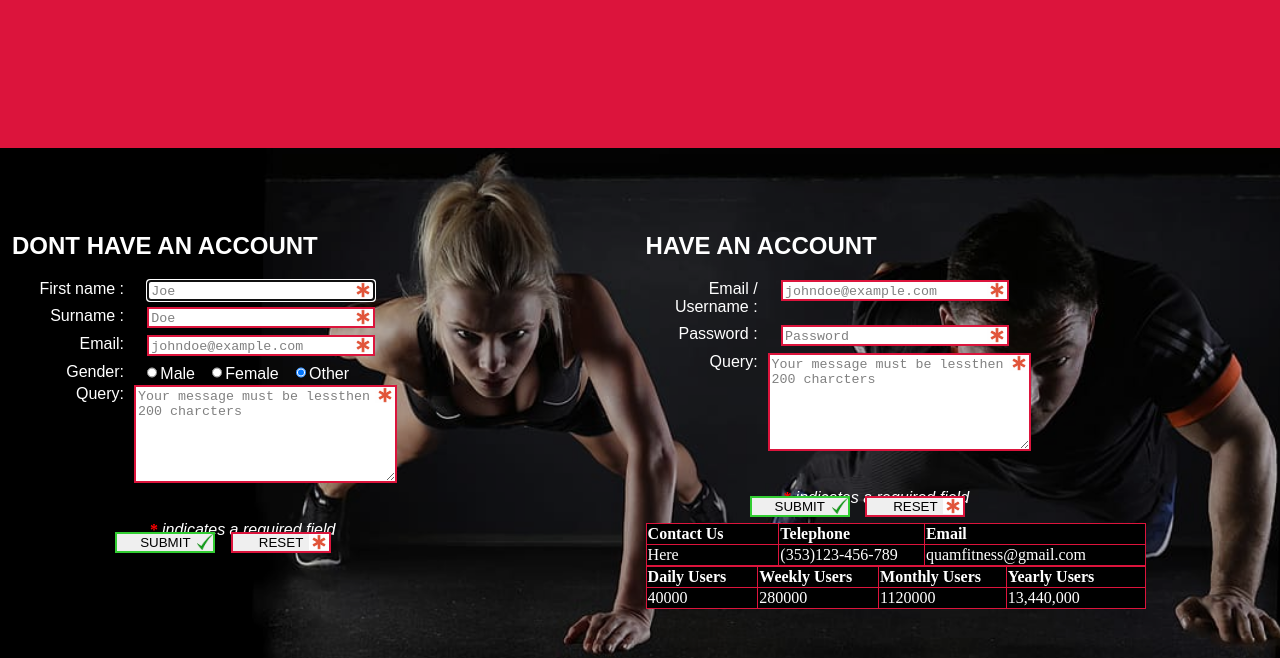
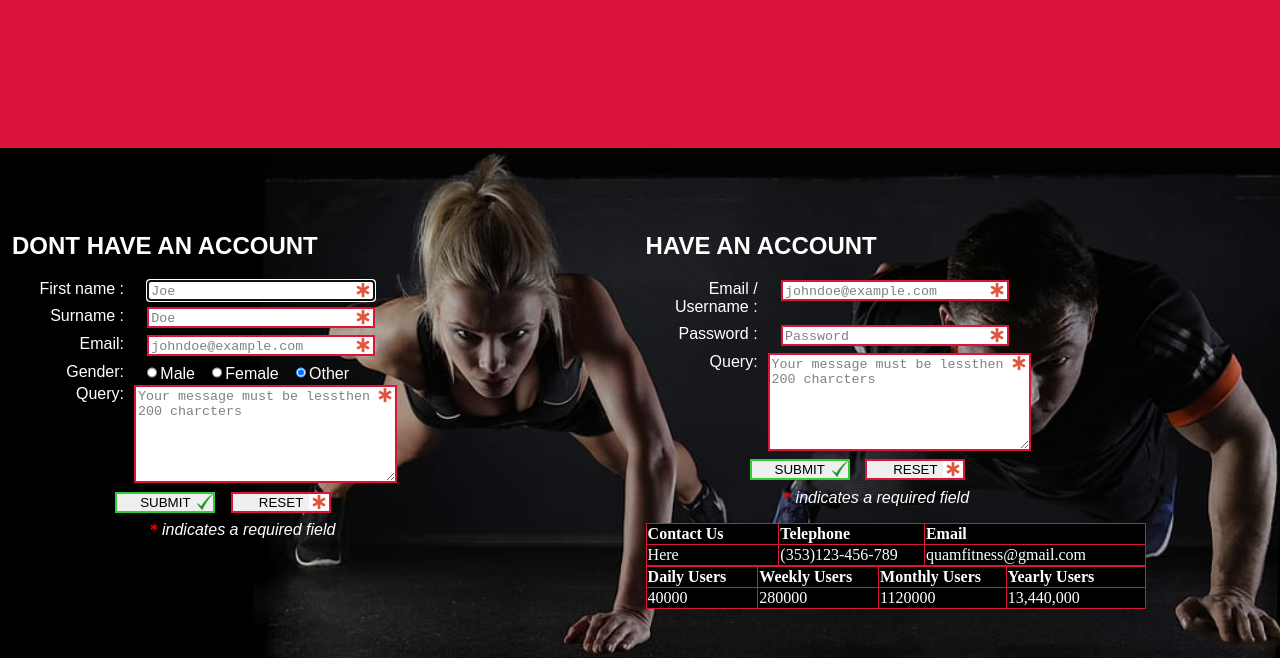
Before and after one commit to OisinVincent/WebProject, a plain HTML site: page contact.html in a window 1280 px wide. Shown: the part 176-834 px from the top of the page. Drawn offline with Linux system fonts and the light colour scheme.

Commit message:
Add files via upload

```diff
--- a/Styles/mainStyles.css
+++ b/Styles/mainStyles.css
@@ -582,7 +582,7 @@ textarea:invalid{
 
 #button{
     position: absolute;
-    top: 80%;
+    top: 70%;
     left: 7.4%;
      border: 2px solid limegreen;
     background-image: url(../Images/tick.png);
@@ -593,7 +593,7 @@ textarea:invalid{
 }
 #reset{
      position: absolute;
-    top: 80%;
+    top: 70%;
     left: 16.5%;
      border: 2px solid crimson;
     background-image: url(../Images/asterisk.png);
@@ -604,7 +604,7 @@ textarea:invalid{
 }
 #button1{
     position: absolute;
-    top: 71%;
+    top: 62%;
     left: 57.3%;
      border: 2px solid limegreen;
     background-image: url(../Images/tick.png);
@@ -615,7 +615,7 @@ textarea:invalid{
 }
 #reset1{
     position: absolute;
-    top: 71%;
+    top: 62%;
     left: 66.4%;
     border: 2px solid crimson;
     background-image: url(../Images/asterisk.png);
```
